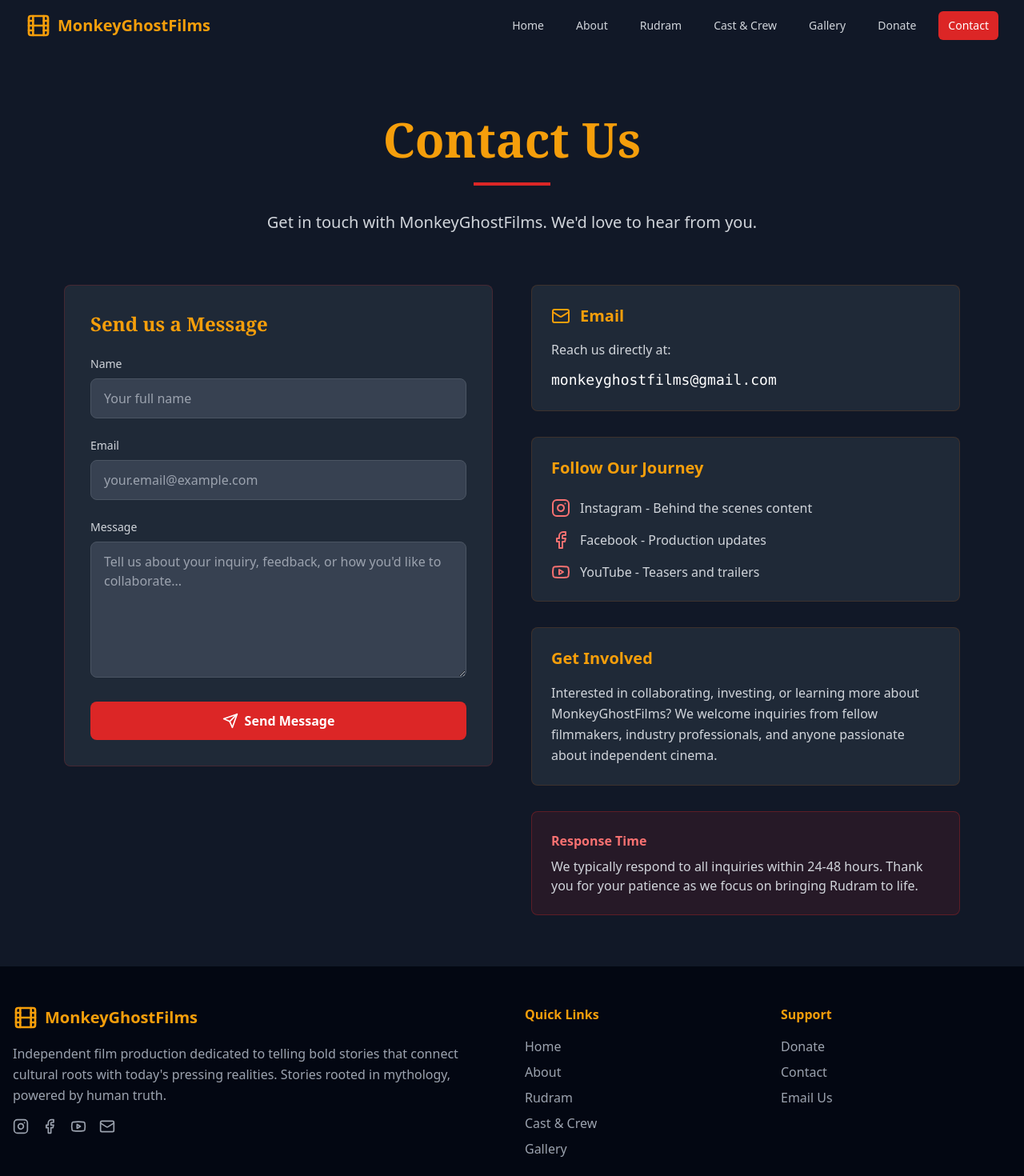
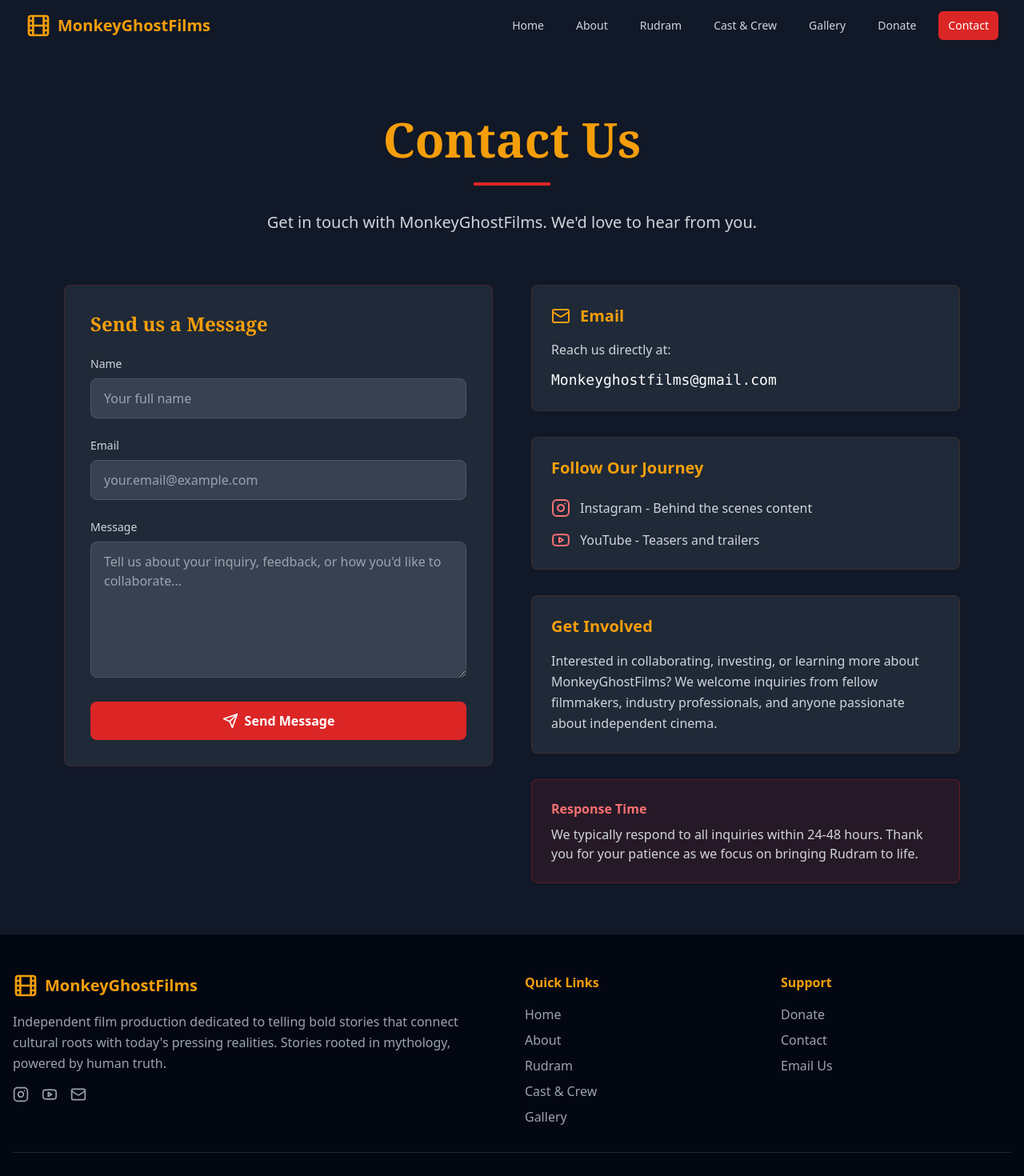
Before and after one commit to varma519/MonkeyGhostFilms, a React (Vite) app: page /contact in a window 1280 px wide. Shown: the top 1470 px of the page at 80% size. Built offline with nearby package versions, Linux system fonts and the light colour scheme.

Commit message:
Update social media links and remove Facebook

```diff
--- a/src/components/Footer.tsx
+++ b/src/components/Footer.tsx
@@ -1,6 +1,6 @@
 import React from 'react';
 import { Link } from 'react-router-dom';
-import { Film, Instagram, Facebook, Youtube, Mail, Heart } from 'lucide-react';
+import { Film, Instagram, Youtube, Mail, Heart } from 'lucide-react';
 
 const Footer = () => {
   return (
@@ -18,16 +18,13 @@ const Footer = () => {
               roots with today's pressing realities. Stories rooted in mythology, powered by human truth.
             </p>
             <div className="flex space-x-4">
-              <a href="#" className="text-gray-400 hover:text-red-400 transition-colors">
+              <a href="https://www.instagram.com/rudramgf/?igsh=MWUyZmUzNHd6dG95ZA%3D%3D#" target="_blank" rel="noopener noreferrer" className="text-gray-400 hover:text-red-400 transition-colors">
                 <Instagram className="h-5 w-5" />
               </a>
-              <a href="#" className="text-gray-400 hover:text-red-400 transition-colors">
-                <Facebook className="h-5 w-5" />
-              </a>
-              <a href="#" className="text-gray-400 hover:text-red-400 transition-colors">
+              <a href="https://www.youtube.com/@MonkeyGhostFilms" target="_blank" rel="noopener noreferrer" className="text-gray-400 hover:text-red-400 transition-colors">
                 <Youtube className="h-5 w-5" />
               </a>
-              <a href="mailto:monkeyghostfilms@gmail.com" className="text-gray-400 hover:text-red-400 transition-colors">
+              <a href="mailto:Monkeyghostfilms@gmail.com" className="text-gray-400 hover:text-red-400 transition-colors">
                 <Mail className="h-5 w-5" />
               </a>
             </div>
@@ -80,7 +77,7 @@ const Footer = () => {
                 </Link>
               </li>
               <li>
-                <a href="mailto:monkeyghostfilms@gmail.com" className="text-gray-400 hover:text-white transition-colors">
+                <a href="mailto:Monkeyghostfilms@gmail.com" className="text-gray-400 hover:text-white transition-colors">
                   Email Us
                 </a>
               </li>
--- a/src/pages/Contact.tsx
+++ b/src/pages/Contact.tsx
@@ -1,5 +1,5 @@
 import React, { useState } from 'react';
-import { Send, Mail, Instagram, Facebook, Youtube } from 'lucide-react';
+import { Send, Mail, Instagram, Youtube } from 'lucide-react';
 
 const Contact = () => {
   const [formData, setFormData] = useState({
@@ -109,10 +109,10 @@ const Contact = () => {
               </div>
               <p className="text-gray-300 mb-3">Reach us directly at:</p>
               <a
-                href="mailto:monkeyghostfilms@gmail.com"
+                href="mailto:Monkeyghostfilms@gmail.com"
                 className="text-white font-mono text-lg hover:text-red-400 transition-colors"
               >
-                monkeyghostfilms@gmail.com
+                Monkeyghostfilms@gmail.com
               </a>
             </div>
 
@@ -121,7 +121,9 @@ const Contact = () => {
               <h3 className="text-xl font-semibold text-gold-400 mb-6">Follow Our Journey</h3>
               <div className="space-y-4">
                 <a
-                  href="#"
+                  href="https://www.instagram.com/rudramgf/?igsh=MWUyZmUzNHd6dG95ZA%3D%3D#"
+                  target="_blank"
+                  rel="noopener noreferrer"
                   className="flex items-center text-gray-300 hover:text-white transition-colors group"
                 >
                   <Instagram className="h-6 w-6 mr-3 text-red-400 group-hover:text-red-300" />
@@ -129,15 +131,9 @@ const Contact = () => {
                 </a>
 
                 <a
-                  href="#"
-                  className="flex items-center text-gray-300 hover:text-white transition-colors group"
-                >
-                  <Facebook className="h-6 w-6 mr-3 text-red-400 group-hover:text-red-300" />
-                  <span>Facebook - Production updates</span>
-                </a>
-
-                <a
-                  href="#"
+                  href="https://www.youtube.com/@MonkeyGhostFilms"
+                  target="_blank"
+                  rel="noopener noreferrer"
                   className="flex items-center text-gray-300 hover:text-white transition-colors group"
                 >
                   <Youtube className="h-6 w-6 mr-3 text-red-400 group-hover:text-red-300" />
```
